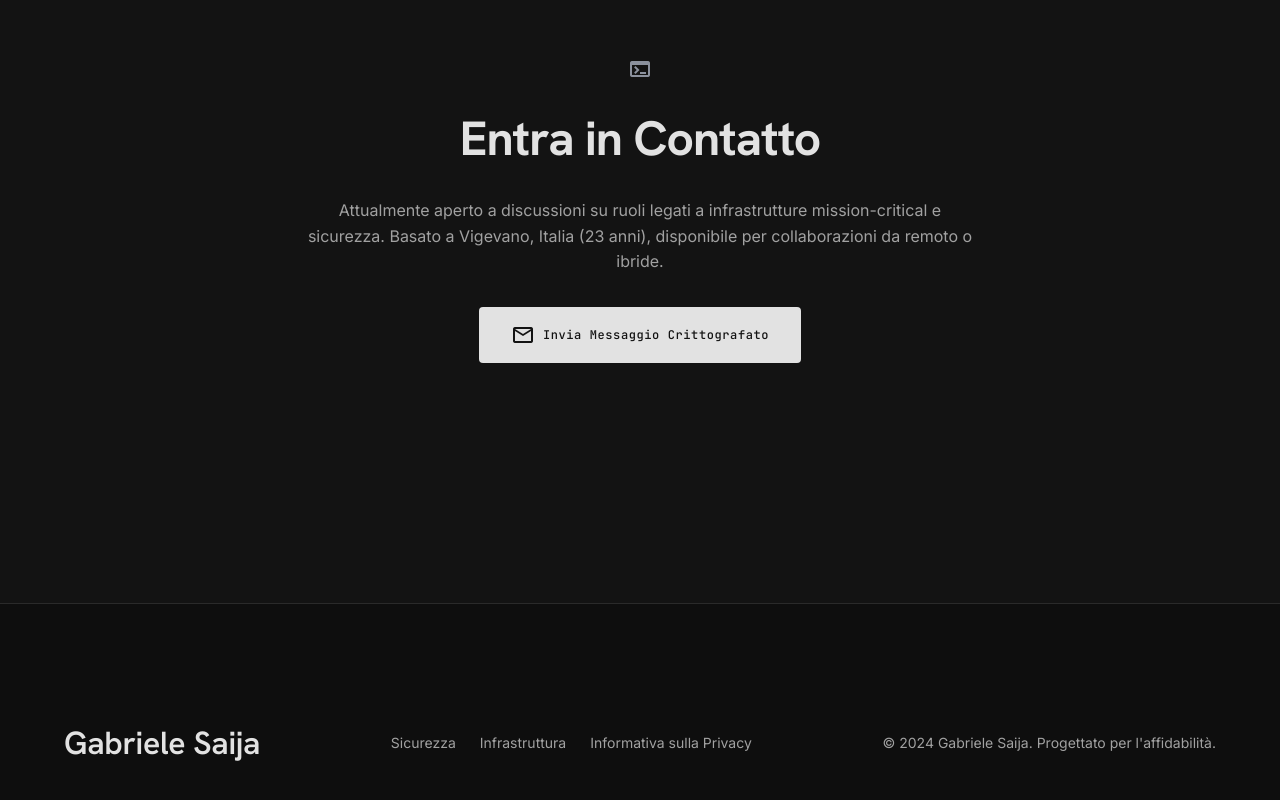
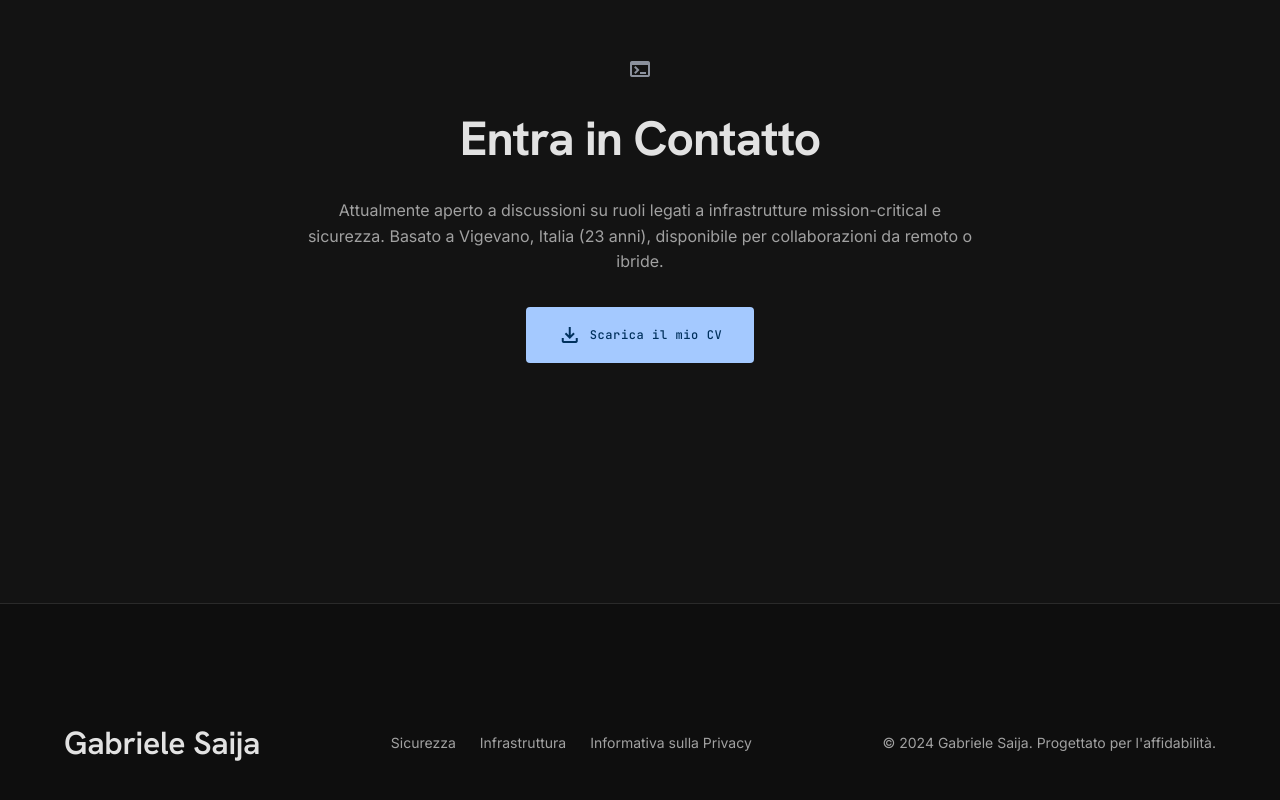
Before and after one commit to SandMan00001/leanding_page, a React (Vite) app: page / in a window 1280 px wide. Shown: the part 3770-4570 px from the top of the page. Built offline with nearby package versions, Linux system fonts and the light colour scheme; no server answers.

Commit message:
feat: replace contact button with CV download

```diff
--- a/src/App.tsx
+++ b/src/App.tsx
@@ -248,8 +248,8 @@ function App() {
             <p className="font-body-md text-body-md text-text-muted">
               Attualmente aperto a discussioni su ruoli legati a infrastrutture mission-critical e sicurezza. Basato a Vigevano, Italia (23 anni), disponibile per collaborazioni da remoto o ibride.
             </p>
-            <a className="inline-flex bg-on-surface text-surface-dim px-8 py-4 rounded font-label-caps text-label-caps hover:bg-opacity-90 transition-all items-center gap-2" href="mailto:contact@example.com">
-              <span className="material-symbols-outlined text-[18px]">mail</span> Invia Messaggio Crittografato
+            <a className="inline-flex bg-primary text-on-primary px-8 py-4 rounded font-label-caps text-label-caps hover:bg-opacity-90 transition-all items-center gap-2" href="./cv.pdf" target="_blank" rel="noopener noreferrer">
+              <span className="material-symbols-outlined text-[18px]">download</span> Scarica il mio CV
             </a>
           </div>
         </section>
```
Also changed, not shown: 1 other file (tests, documents, lock files or other folders).
